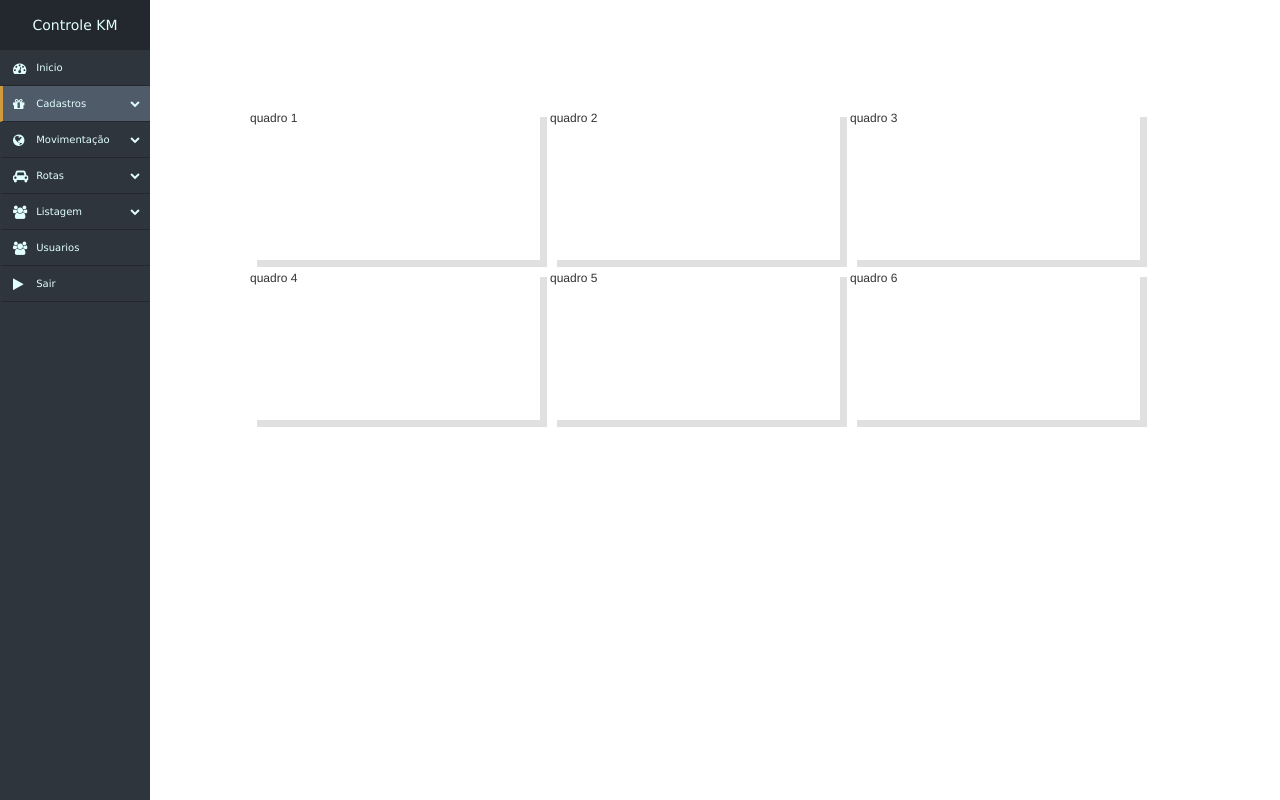
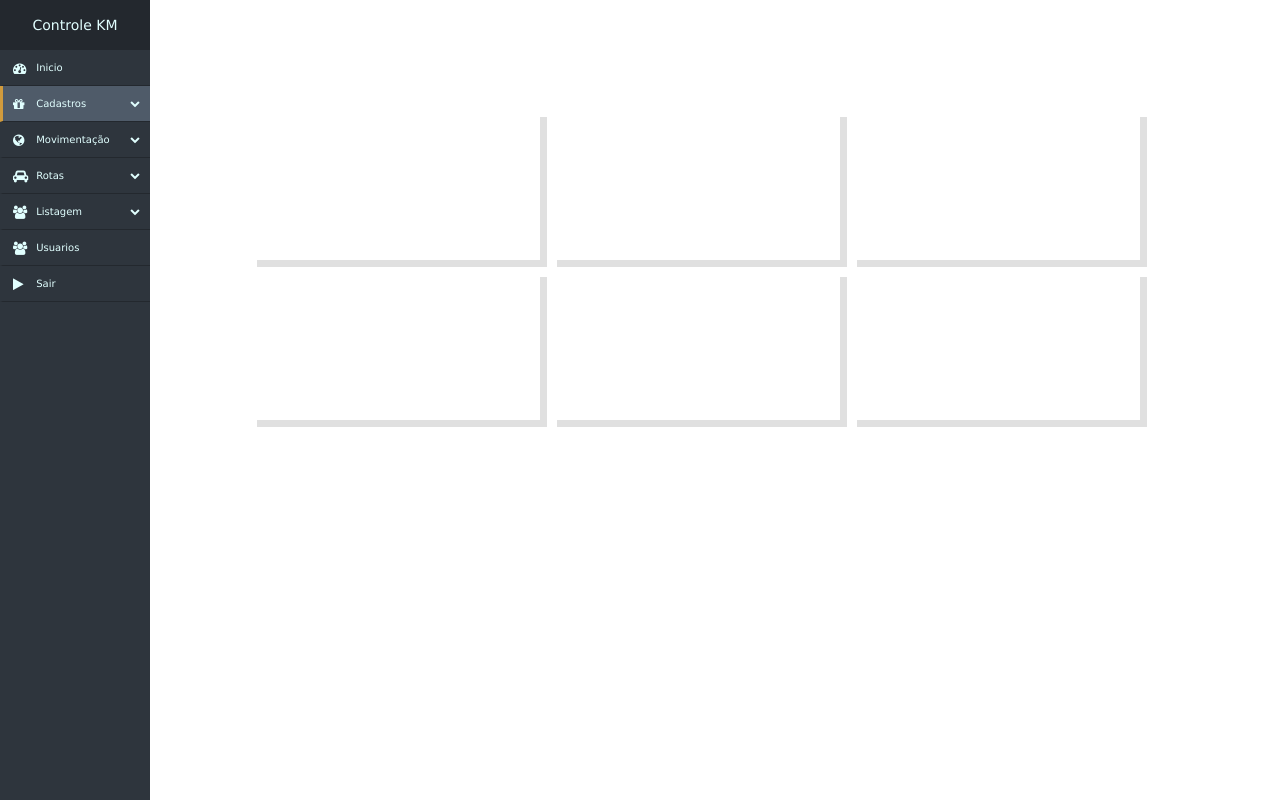
Before and after one commit to vitinsk/CONTROLE_KM, a PHP site: page /CONTROLE_KM/ in a window 1280 px wide. Run offline with PHP 8.4, Linux system fonts and the light colour scheme; data comes from the database, SQL or seed files in the repository; some libraries are stand-ins or nearby versions.

Commit message:
atualização 17-05

```diff
--- a/assets/css/estilo.css
+++ b/assets/css/estilo.css
@@ -28,19 +28,7 @@
   margin: 0px;
   line-height: 35px;
   cursor: pointer;
-  /*
-    .collapsed{
-       .arrow:before{
-                 font-family: FontAwesome;
-                 content: "\f053";
-                 display: inline-block;
-                 padding-left:10px;
-                 padding-right: 10px;
-                 vertical-align: middle;
-                 float:right;
-            }
-     }
-*/
+
 }
 .nav-side-menu ul :not(collapsed) .arrow:before,
 .nav-side-menu li :not(collapsed) .arrow:before {
@@ -217,7 +205,7 @@ span.negrito {
 .quadro{
     width:376px;
     height:300px;
-    border: 1px solid;
+    border: 0px solid;
     float: left;
     margin-left: 10px;
     margin-top: 10px;
--- a/assets/js/scripts.js
+++ b/assets/js/scripts.js
@@ -1,6 +1,7 @@
+var url = "http://localhost";
 function mostrar_vale(id){
 		$.ajax({
-			url:'http://localhost/CONTROLE_KM/editar_vale',
+			url:url+'/CONTROLE_KM/editar_vale',
 			type:'POST',
 			data:{id, id},
 			beforeSend:function(){
--- a/config.php
+++ b/config.php
@@ -1,5 +1,6 @@
 <?php
 require 'enviroment.php';
+date_default_timezone_set("America/Sao_Paulo");
 $config = array();
 if (ENVIROMENT == 'development') {
 	define("BASE_URL", "http://localhost/CONTROLE_KM/");
--- a/controllers/servicosController.php
+++ b/controllers/servicosController.php
@@ -20,6 +20,8 @@ class servicosController extends controller
 		$vale = '555';
 		$dados['vale'] = $servicosObj->getVale($vale);
 		$data = date("Y-m-d");
+
+		//$data = "2018-04-27";
 		$dados['ultimovale'] = $servicosObj->ultimoVale($id,$data);
 
 
--- a/core/controller.php
+++ b/core/controller.php
@@ -9,7 +9,6 @@ class controller{
 	public function loadTemplate($viewName, $viewData = array()){
 		$funcionarioObj = new Funcionarios();
 		$array = $funcionarioObj->mostrarFuncionario();
-		//var_dump($array['nome']);
 		require 'views/template.php';
 	}
 
--- a/views/editar_vale.php
+++ b/views/editar_vale.php
@@ -10,7 +10,7 @@ foreach ($vales as $vale) {
 						<label for="nome">Nº VALE</label>
 						<input class="form-control" type="name" name="vale" value="<?=$vale['vale'] ?>"><br>
 						<label>Valor Total</label>
-						<input class="form-control" type="text" name="valor" value="<?=$vale['valor'] ?>"><br>
+						<input class="form-control" type="text" name="valor" value="R$ <?=$vale['valor'] ?>"><br>
 						<label>Total de Litros</label>
 						<input class="form-control" type="text" name="litros" value="<?=$vale['litros'] ?>"><br>
 						<hr>
--- a/views/home.php
+++ b/views/home.php
@@ -1,4 +1,5 @@
 <?php echo $menssagem ?>
+
 
 
 
@@ -6,25 +7,25 @@
 <div class="container" style="margin-top: 100px;">
 	<div class="row centralizar">
 		<div class="quadro">
-		quadro 1
+
 		</div>
 
 		<div class="quadro" style="">
-quadro 2
+
 		</div>
 
 			<div class="quadro" style="">
-quadro 3
-		</div>
-			<div class="quadro" style="">
-quadro 4
-		</div>
-			<div class="quadro" style="">
-quadro 5
+
 		</div>
 			<div class="quadro" style="">
 
-quadro 6
+		</div>
+			<div class="quadro" style="">
+
+		</div>
+			<div class="quadro" style="">
+
+
 		</div>
 
 
--- a/views/motocicletas.php
+++ b/views/motocicletas.php
@@ -88,7 +88,7 @@
 										<td></td>
 										<td>".$moto['km_x_litro']."</td>
 										<td> <button class='btn btn-default' style='width: 90%' id=".$moto['id']."type='submit'>Alterar</button> </td>
-										<td> <button class='btn btn-danger' style='width: 90%' id=".$moto['id']."type='submit'>Excluir</button> </td>
+										<td> <a><button class='btn btn-danger' style='width: 90%' id=".$moto['id']."type='submit'>Excluir</button></a> </td>
 
 
 							</tr>";
--- a/views/template.php
+++ b/views/template.php
@@ -5,8 +5,9 @@
     <script type="text/javascript" src="<?php echo BASE_URL; ?>assets/js/jquery.min.js"></script>
   	<link rel="stylesheet" type="text/css" href="<?php BASE_URL?>assets/css/estilo.css">
   	<link rel="stylesheet" type="text/css" href="<?php echo BASE_URL; ?>/assets/css/bootstrap.min.css">
-    <link href="//maxcdn.bootstrapcdn.com/font-awesome/4.2.0/css/font-awesome.min.css" rel="stylesheet">
+
           <script type="text/javascript" src="<?php echo BASE_URL; ?>assets/js/scripts.js"></script>
+              <link href="//maxcdn.bootstrapcdn.com/font-awesome/4.2.0/css/font-awesome.min.css" rel="stylesheet">
   </head>
 
 
```
Also changed, not shown: controllers/motocicletasController.php (+12 -0 lines), models/Motocicletas.php (+8 -0 lines).
